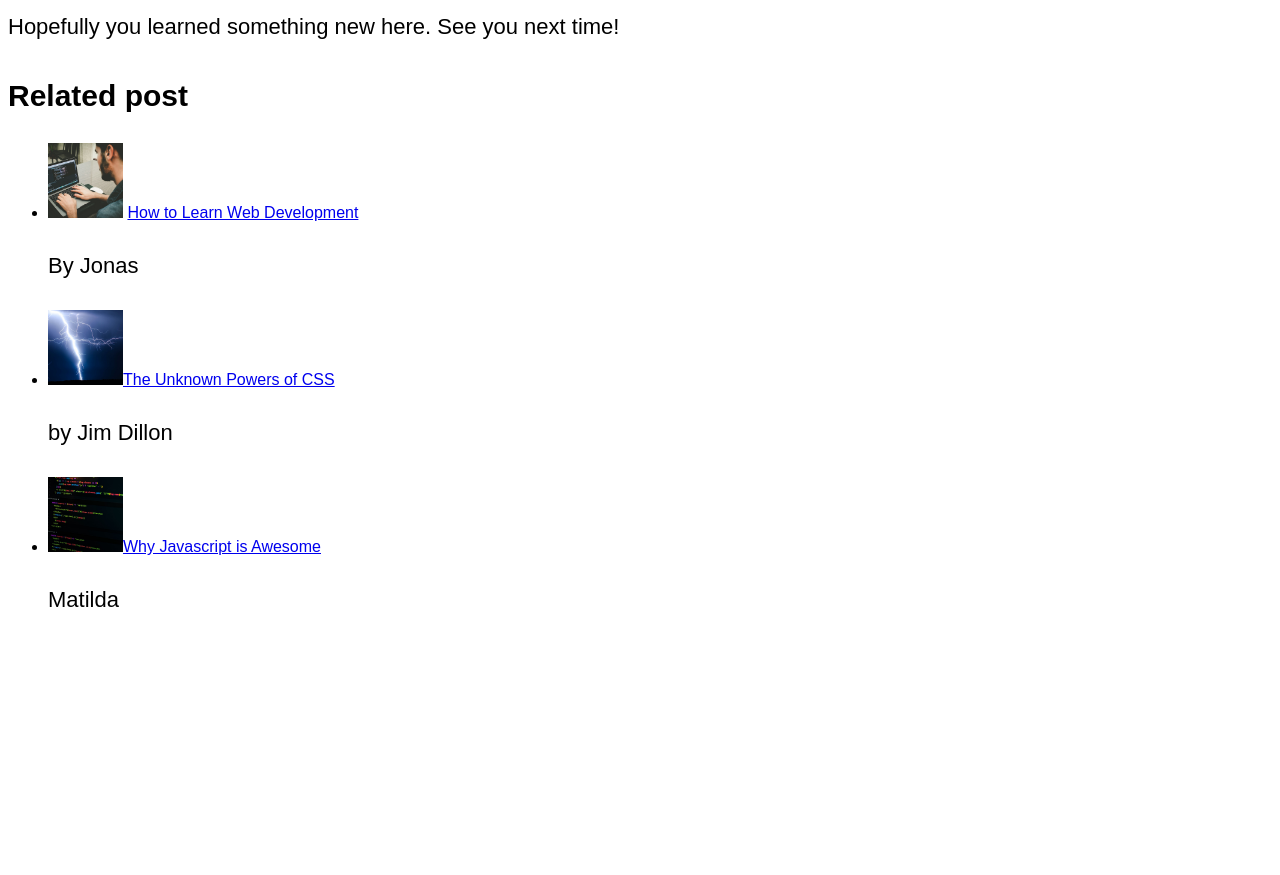
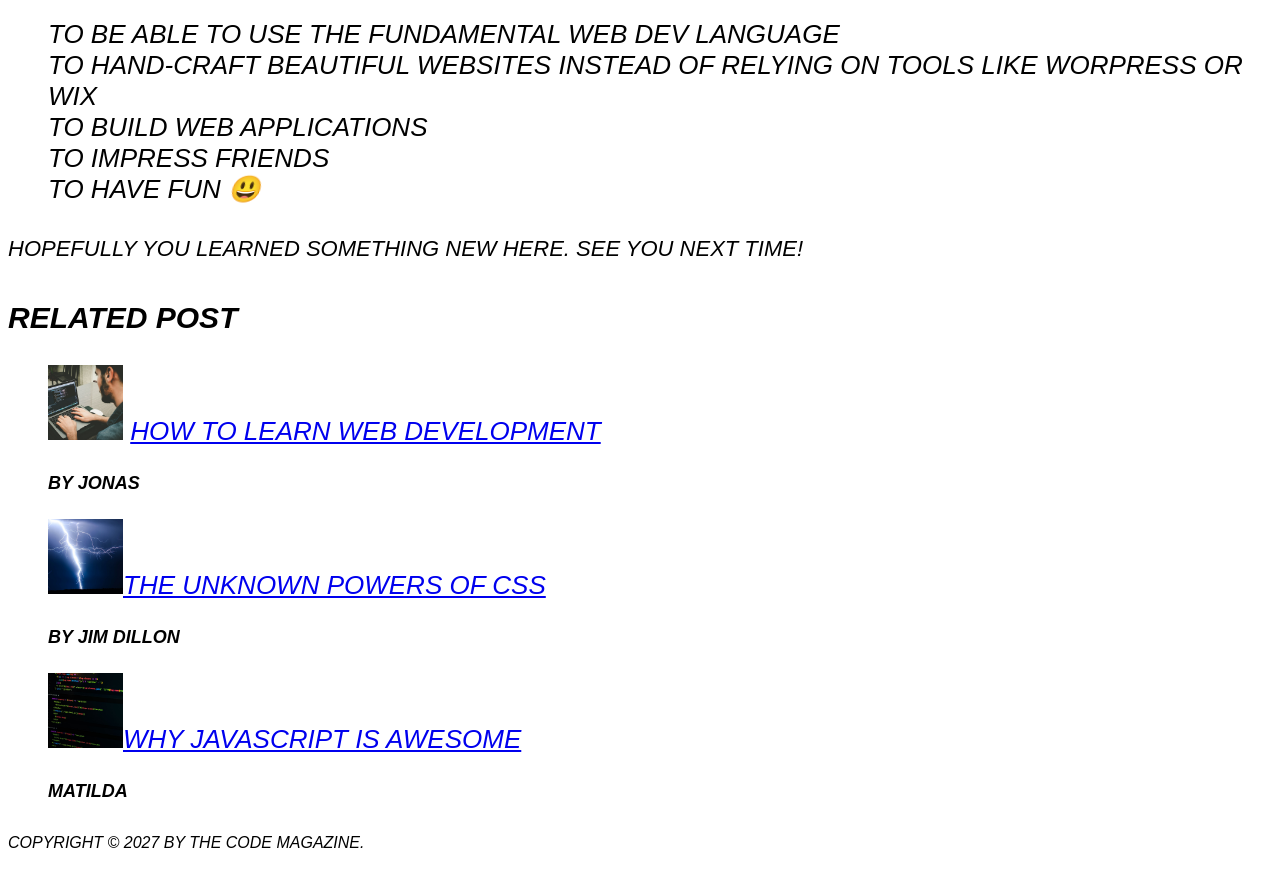
Before and after one commit to LUISSRSAN/CodeMagazine, a plain HTML site: page index.html in a window 1280 px wide. Shown: the part 1485-2360 px from the top of the page. Before the commit the page ends 2129 px from the top, so only its background shows below. Drawn offline with Linux system fonts and the light colour scheme.

Commit message:
styling text using classes and id

```diff
--- a/index.html
+++ b/index.html
@@ -77,17 +77,20 @@
 <p>Hopefully you learned something new here. See you next time!</p>
 
 </article>
-<aside>
+<aside class="related">
 
     <h3>Related post</h3>
     <ul>
 
         <li><img src ="./images/related-1.jpg" width='75px' height="75px">
 
-            <a href="#">How to Learn Web Development</a><p> By Jonas</p></li>
-        <li><img src ="./images/related-2.jpg" width='75px' height="75px"><a href="#">The Unknown Powers of CSS</a><p>by Jim Dillon</p></li>
-        <li> <img src ="./images/related-3.jpg" width='75px' height="75px"><a href="#">Why Javascript is Awesome</a><p>Matilda</p></li>
+            <a href="#">How to Learn Web Development</a><p class="related-author"> By Jonas</p></li>
+        <li><img src ="./images/related-2.jpg" width='75px' height="75px"><a href="#">The Unknown Powers of CSS</a><p class="related-author" >by Jim Dillon</p></li>
+        <li> <img src ="./images/related-3.jpg" width='75px' height="75px"><a href="#">Why Javascript is Awesome</a><p class="related-author">Matilda</p></li>
     </ul>
     </aside>
+    <footer>
+        <p id="copyright"> Copyright &copy; 2027 by The Code Magazine.</p>
+    </footer>
 </body>
 </html>
--- a/styles.css
+++ b/styles.css
@@ -1,5 +1,5 @@
-h1{
-    color:blue;
+h1,h2,h3,h4,h5,p,li{
+
     font-size:26px;
     font-family:sans-serif;
     text-transform:uppercase;
@@ -32,3 +32,33 @@ p{
 li{
     font-family:sans-serif;
 }
+
+footer p {
+    font-size:16px;
+}
+
+article header p {
+    font-style:italic;
+}
+
+
+#author{
+    font-style:italic;
+    font-size:18px;
+}
+#copyright{
+    font-size:16px;
+}
+
+.related-author{
+    font-size:18px;
+    font-weight:bold;
+}
+
+ul{
+    list-style:none;
+}
+
+.related{
+    list-style:none;
+}
```
